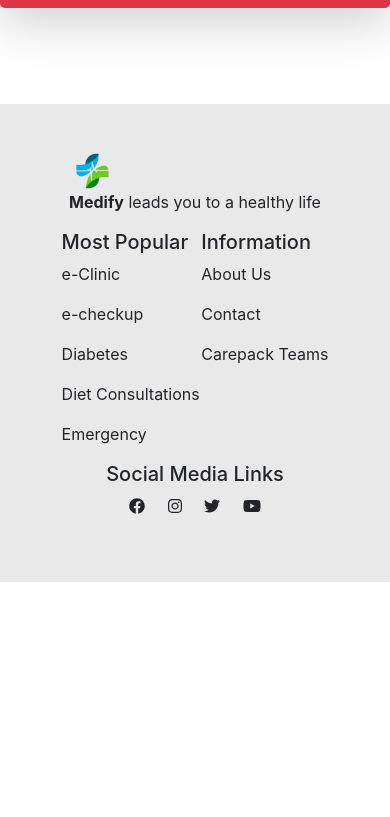
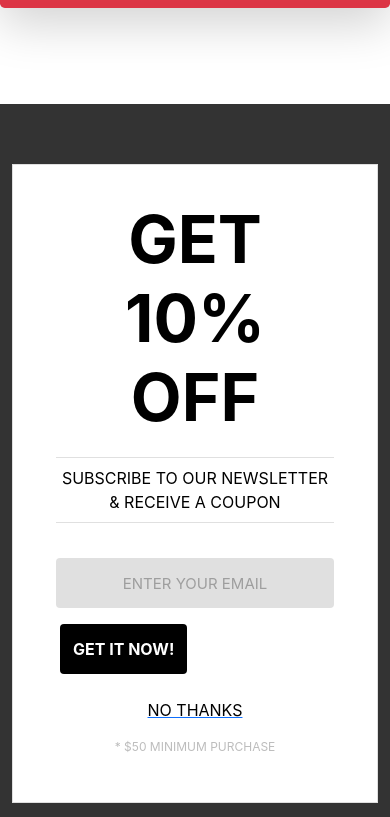
Before and after one commit to KaziMdMehediHasan/Medify, a React (Create React App) app: page / in a window 390 px wide. Shown: the part 4607-5424 px from the top of the page. Before the commit the page ends 5189 px from the top, so only its background shows below. Built offline with nearby package versions, Linux system fonts and the light colour scheme; no server answers.

Commit message:
new section added

```diff
--- a/src/App.js
+++ b/src/App.js
@@ -11,6 +11,7 @@ import AuthProvider from "./contexts/AuthProvider";
 import PrivateRoute from "./components/PrivateRoute/PrivateRoute";
 import Footer from "./components/Footer/Footer";
 import NotFound from "./components/NotFound/NotFound";
+import Appointment from "./components/Appointment/Appointment";
 function App() {
   return (
     <AuthProvider>
@@ -29,9 +30,12 @@ function App() {
           <Route path="/about">
             <About></About>
           </Route>
-          <Route path="/contact">
+          <PrivateRoute path="/appointment">
+            <Appointment></Appointment>
+          </PrivateRoute>
+          <PrivateRoute path="/contact">
             <Contact></Contact>
-          </Route>
+          </PrivateRoute>
           <Route path="/login">
             <Login></Login>
           </Route>
--- /dev/null
+++ b/src/components/Appointment/Appointment.css
@@ -0,0 +1,30 @@
+.parent-container{
+    margin-bottom: -50px;
+}
+.appointment{
+    background-image: linear-gradient(rgba(0, 0, 0, 0.205), rgba(0, 0, 0, 0.6)),url("../../images/appointment.jpg");
+    background-position: center;
+    background-repeat: no-repeat;
+    display: flex;
+    justify-content: center;
+    align-items: center;
+    padding: 2rem;
+}
+
+.appointment-form{
+    border-radius: 5px;
+    padding: 20px;
+    width: 40%;
+    background-color: rgb(238, 238, 238);
+}
+
+/* responsive styles */
+
+@media screen and (max-width: 688px) {
+    .appointment{
+        height: auto;
+    }
+    .appointment-form{
+        width: 100%;
+    }
+}
--- /dev/null
+++ b/src/components/Appointment/Appointment.js
@@ -0,0 +1,97 @@
+import React from "react";
+import "./Appointment.css";
+
+const Appointment = () => {
+  return (
+    <div className="parent-container">
+      <div className="appointment">
+        <div className="appointment-form fw-bold">
+          <h1 className="text-center">Appointment Form</h1>
+          <form>
+            {/* 2 column grid layout with text inputs for the first and last names  */}
+            <div class="row mb-4">
+              <div class="col">
+                <div class="form-outline">
+                  <input
+                    type="text"
+                    id="form6Example1"
+                    class="form-control"
+                    placeholder="patient's name"
+                  />
+                  <label class="form-label" for="form6Example1">
+                    Name
+                  </label>
+                </div>
+              </div>
+              <div class="col">
+                <div class="form-outline">
+                  <input
+                    type="text"
+                    id="form6Example2"
+                    class="form-control"
+                    placeholder="patient's age"
+                  />
+                  <label class="form-label" for="form6Example2">
+                    Age
+                  </label>
+                </div>
+              </div>
+            </div>
+
+            {/* Text input */}
+            <div class="form-outline mb-4">
+              <input type="text" id="form6Example3" class="form-control" />
+              <label class="form-label" for="form6Example3">
+                Department Name
+              </label>
+            </div>
+
+            {/* Text input */}
+            <div class="form-outline mb-4">
+              <input type="text" id="form6Example4" class="form-control" />
+              <label class="form-label" for="form6Example4">
+                Doctor's Name
+              </label>
+            </div>
+
+            {/* Email input */}
+            <div class="form-outline mb-4">
+              <input type="email" id="form6Example5" class="form-control" />
+              <label class="form-label" for="form6Example5">
+                Email
+              </label>
+            </div>
+
+            {/* Number input */}
+            <div class="form-outline mb-4">
+              <input type="number" id="form6Example6" class="form-control" />
+              <label class="form-label" for="form6Example6">
+                Phone
+              </label>
+            </div>
+
+            {/* Message input */}
+            <div class="form-outline mb-4">
+              <textarea
+                class="form-control"
+                id="form6Example7"
+                rows="4"
+              ></textarea>
+              <label class="form-label" for="form6Example7">
+                Anything you might want to add?
+              </label>
+            </div>
+
+            {/* Checkbox */}
+            {/* Submit button */}
+            <button type="submit" class="btn btn-info btn-block mb-4">
+              Confirm
+            </button>
+          </form>
+        </div>
+      </div>
+    </div>
+  );
+};
+
+export default Appointment;
--- a/src/components/Header/Header.js
+++ b/src/components/Header/Header.js
@@ -35,19 +35,26 @@ const Header = () => {
             {/* hamburger menu end */}
             <div className="collapse navbar-collapse" id="navbarNavAltMarkup">
               <div className="navbar-nav">
-                <Link
-                  className="nav-link active"
-                  aria-current="page"
-                  to="/home"
-                >
+                <Link className="nav-link" aria-current="page" to="/home">
                   Home
                 </Link>
                 <Link className="nav-link" to="/about">
                   About
                 </Link>
+                <Link className="nav-link" to="/appointment">
+                  Make an Appointment
+                </Link>
                 <Link className="nav-link" to="/contact">
                   Contact
                 </Link>
+                {/* conditional rendering  */}
+                {user?.email || user?.displayName ? (
+                  <img className="nav-link" src={user?.photoURL} alt="DP" />
+                ) : (
+                  ""
+                )}
+
+                {/* showing username or email */}
                 {user?.displayName || user?.email ? (
                   <p className="nav-link fw-bold">
                     {user.displayName || user.email}
--- a/src/components/Home/Home.css
+++ b/src/components/Home/Home.css
@@ -1,8 +1,7 @@
+.homepage{
+    margin-bottom: -50px;
+}
 .home-banner{
-    /* background-image: linear-gradient(rgba(0, 0, 0, 0.6), rgba(0, 0, 0, 0.6),
-    url('../../images/homepage-image.jpg')
-    ) !important; */
-
     background-image: linear-gradient(rgba(150, 245, 245, 0.205), rgba(0, 0, 0, 0.6)),url("../../images/homepage-image.jpg");
     height: 80vh;
     background-position: center;
--- a/src/components/Home/Home.js
+++ b/src/components/Home/Home.js
@@ -1,12 +1,13 @@
 import React from "react";
 import Header from "../Header/Header";
 import HomeServiceSection from "../HomeSericeSection/HomeServiceSection";
+import NewsLetter from "../NewsLetter/NewsLetter";
 import ServicesSection from "../ServicesSection/ServicesSection";
 import "./Home.css";
 
 const Home = () => {
   return (
-    <div>
+    <div className="homepage">
       <div className="home-banner d-flex justify-content-evenly align-items-center">
         <div className="info-container p-5">
           <h1 className="fw-bold">
@@ -26,6 +27,7 @@ const Home = () => {
       {/* services section */}
       <ServicesSection></ServicesSection>
       <HomeServiceSection></HomeServiceSection>
+      <NewsLetter></NewsLetter>
     </div>
   );
 };
--- a/src/components/Login/Login.js
+++ b/src/components/Login/Login.js
@@ -19,6 +19,7 @@ const Login = () => {
     isLogin,
   } = useAuth();
 
+  console.log(user);
   // const location = useLocation();
   // console.log("came from", location.state?.from);
   // const history = useHistory();
--- /dev/null
+++ b/src/components/NewsLetter/NewsLetter.css
@@ -0,0 +1,97 @@
+.newsletter {
+    color: #000000;
+    text-transform: uppercase;
+    background-color: #333333
+}
+
+.box {
+    margin: auto
+}
+
+.heading {
+    font-weight: bold;
+    font-size: 66px
+}
+
+.sub-heading {
+    border-top: 1px solid #E0E0E0;
+    border-bottom: 1px solid #E0E0E0;
+    padding: 8px 0 8px 0;
+    margin-top: 20px;
+    margin-bottom: 35px
+}
+
+.card {
+    padding: 8%;
+    padding-bottom: 30px;
+    padding-top: 35px;
+    margin-top: 60px;
+    margin-bottom: 80px;
+    background-color: #ffffff;
+    border-radius: 0
+}
+
+textarea[name="message"] {
+    resize: none
+}
+
+#e-mail {
+    height: 45px
+}
+
+#message {
+    height: 120px
+}
+
+input.input-box,
+textarea.input-box {
+    background-color: #E0E0E0;
+    border: #616161;
+    color: #000000;
+    font-size: 15px;
+    padding: 15px auto 15px auto !important;
+    height: 50px !important
+}
+
+input.input-box:focus,
+textarea.input-box:focus {
+    background-color: #212121;
+    color: #ffffff
+}
+
+.rm-border:focus {
+    border-color: inherit;
+    -webkit-box-shadow: none;
+    box-shadow: none
+}
+
+form .form-control::-webkit-input-placeholder {
+    color: #9E9E9E
+}
+
+::-moz-placeholder {
+    color: #9E9E9E !important
+}
+
+input.btn-black {
+    background-color: #000000;
+    color: #ffffff;
+    font-weight: bold;
+    height: 50px
+}
+
+.thanks {
+    color: #000000 !important;
+    text-align: center
+}
+
+/* .thanks:hover {
+    color: 00000 !important;
+    text-decoration: underline
+} */
+
+.conditions {
+    font-size: 12px;
+    color: #BDBDBD;
+    text-align: center
+}
--- /dev/null
+++ b/src/components/NewsLetter/NewsLetter.js
@@ -0,0 +1,70 @@
+import React from "react";
+import "./NewsLetter.css";
+
+const NewsLetter = () => {
+  return (
+    <div className="newsletter">
+      <div className="bg-grey">
+        <div className="container">
+          <div className="row justify justify-content-center">
+            <div className="col-12 col-lg-9 col-xl-8">
+              <form className="">
+                <div className="card">
+                  <div className="row justify-content-center">
+                    <div className="col-md-9 col-11">
+                      <div className="row mt-0">
+                        <div className="col-md-12 ">
+                          <h4 className="text-center heading">get 10% off</h4>
+                          <p className="text-center sub-heading">
+                            subscribe to our newsletter & receive a coupon
+                          </p>
+                        </div>
+                      </div>
+                      <div className="form-group row mb-3">
+                        <div className="col-md-12 mb-0">
+                          {" "}
+                          <input
+                            id="e-mail"
+                            type="text"
+                            placeholder="ENTER YOUR EMAIL"
+                            name="email"
+                            className="form-control input-box rm-border text-center"
+                          />{" "}
+                        </div>
+                      </div>
+                      <div className="form-group row justify-content-center mb-0">
+                        <div className="col-md-12 px-3">
+                          {" "}
+                          <input
+                            type="submit"
+                            value="GET IT NOW!"
+                            className="btn btn-block btn-black rm-border"
+                          />{" "}
+                        </div>
+                      </div>
+                      <div className="form-group row justify-content-center mb-0">
+                        <div className="col-md-12 px-3 mt-4">
+                          {" "}
+                          <a href="#">
+                            <p className="thanks">no thanks</p>
+                          </a>{" "}
+                        </div>
+                      </div>
+                      <div className="form-group row justify-content-center mb-0">
+                        <div className="col-md-12 px-3">
+                          <p className="conditions">* $50 minimum purchase</p>
+                        </div>
+                      </div>
+                    </div>
+                  </div>
+                </div>
+              </form>
+            </div>
+          </div>
+        </div>
+      </div>
+    </div>
+  );
+};
+
+export default NewsLetter;
--- a/src/hooks/useFirebase.js
+++ b/src/hooks/useFirebase.js
@@ -1,4 +1,4 @@
-import React, { useState } from "react";
+import React, { useEffect, useState } from "react";
 import initializeAuthentication from "../Firebase/firebase.init";
 import {
   getAuth,
@@ -7,13 +7,14 @@ import {
   signOut,
   GoogleAuthProvider,
   signInWithPopup,
+  onAuthStateChanged,
 } from "firebase/auth";
 
 initializeAuthentication();
 const auth = getAuth();
 
 const useFirebase = () => {
-  const [user, setUser] = useState();
+  const [user, setUser] = useState({});
   const [error, setError] = useState();
   const [isLogin, setLogin] = useState(false);
   const [email, setEmail] = useState("");
@@ -84,6 +85,16 @@ const useFirebase = () => {
 
     // clean the fields
   };
+
+  // observe signed in user
+
+  useEffect(() => {
+    onAuthStateChanged(auth, (user) => {
+      if (user) {
+        setUser(user);
+      }
+    });
+  });
   //logout
 
   const logOut = () => {
```
Also changed, not shown: src/images/appointment.jpg (added).
